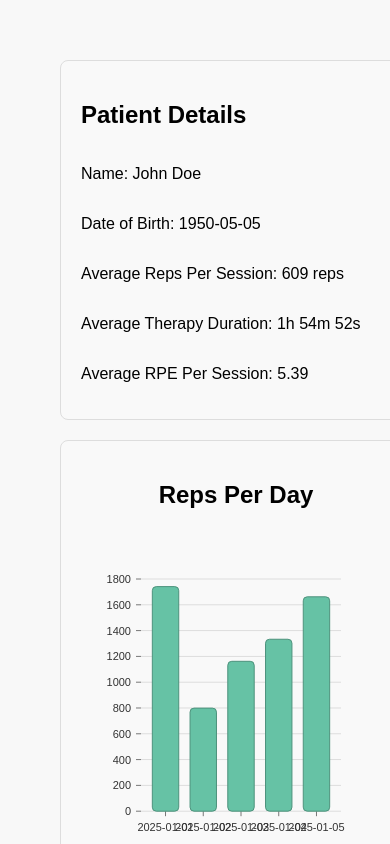
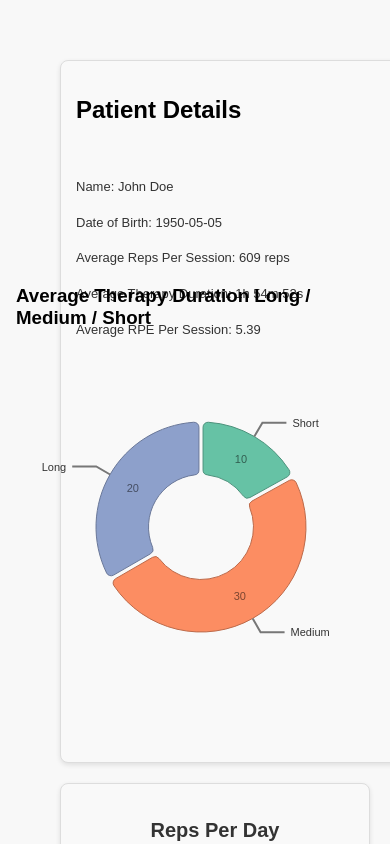
Before and after one commit to DeepCFoxXx/patient-dashboard, a React (Vite) app: page / in a window 390 px wide. Shown: the top 844 px of the page. Built offline with nearby package versions, Linux system fonts and the light colour scheme.

Commit message:
re-arranged containers + added css

```diff
--- a/src/pages/Dashboard.tsx
+++ b/src/pages/Dashboard.tsx
@@ -38,34 +38,35 @@ const Dashboard: React.FC = () => {
   if (error) return <p className="error">{error}</p>;
 
   const durationPieData = [
-    { id: "Short (<15 min)", label: "Short (<15 min)", value: 10 },
-    { id: "Medium (15-30 min)", label: "Medium (15-30 min)", value: 30 },
-    { id: "Long (>30 min)", label: "Long (>30 min)", value: 20 },
+    { id: "Short", label: "Short", value: 10 },
+    { id: "Medium", label: "Medium", value: 30 },
+    { id: "Long", label: "Long", value: 20 },
   ];
 
   return (
     <div className="dashboard">
-      <div className="card">
-        <h2>Patient Details</h2>
+      <div className="card patient-details">
+        <h2 className="underline">Patient Details</h2>
         {patient && (
-          <>
-            <p>Name: {patient.firstName} {patient.lastName}</p>
-            <p>Date of Birth: {patient.dateOfBirth}</p>
-            <p>Average Reps Per Session: {Math.round(averageReps)} reps</p>
-            <p>Average Therapy Duration: {formattedAverageDuration}</p>
-            <p>Average RPE Per Session: {averageRpe.toFixed(2)}</p>
-          </>
+          <div className="patient-info">
+            <div className="patient-info-left">
+              <p>Name: {patient.firstName} {patient.lastName}</p>
+              <p>Date of Birth: {patient.dateOfBirth}</p>
+              <p>Average Reps Per Session: {Math.round(averageReps)} reps</p>
+              <p>Average Therapy Duration: {formattedAverageDuration}</p>
+              <p>Average RPE Per Session: {averageRpe.toFixed(2)}</p>
+            </div>
+            <div className="patient-info-right">
+              <h3>Average Therapy Duration Long / Medium / Short</h3>
+              <PieChart data={durationPieData} />
+            </div>
+          </div>
         )}
       </div>
 
       <div className="card chart-container">
         <h2>Reps Per Day</h2>
         <BarChart data={chartData} />
-      </div>
-
-      <div className="card chart-container">
-        <h2>Average Therapy Duration Long / Medium / Short</h2>
-        <PieChart data={durationPieData} />
       </div>
 
       <div className="card chart-container">
--- a/src/styles/styles.css
+++ b/src/styles/styles.css
@@ -20,24 +20,139 @@ body {
   background-color: #f9f9f9;
   display: flex;
   flex-direction: column;
+  box-shadow: 0 2px 5px rgba(0, 0, 0, 0.1);
+  transition: all 0.3s ease;
+}
+
+.card:hover {
+  box-shadow: 0 4px 12px rgba(0, 0, 0, 0.2);
+  transform: translateY(-5px);
+}
+
+.patient-details {
+  display: flex;
+  flex-wrap: wrap;
+  gap: 20px;
+  margin-bottom: 20px;
+  max-width: 860px;
+  width: 100%;
+}
+
+.patient-info {
+  display: flex;
+  justify-content: space-between;
+  flex-wrap: wrap;
+  width: 100%;
+}
+
+.patient-info-left {
+  flex: 1 1 50%;
+  min-width: 300px;
+}
+
+.patient-info-right {
+  flex: 1 1 50%;
+  min-width: 300px;
+  display: flex;
+  flex-direction: column;
+  justify-content: center;
+  margin-top: -90px;
+  margin-left: -60px;
+}
+
+.patient-info p {
+  font-size: 16px;
+  line-height: 1.8;
+  color: #333;
+}
+
+.patient-info-left p {
+  margin-bottom: 15px;
 }
 
 .chart-container {
   width: 100%;
-    height: 400px;
+  height: 450px;
   overflow: hidden;
   position: relative;
   display: flex;
   justify-content: center;
   align-items: center;
+  margin-top: 20px;
+  padding: 10px;
+  box-sizing: border-box;
 }
 
+.chart-container h2 {
+  font-size: 22px;
+  font-weight: 600;
+  color: #333;
+  margin-bottom: 20px;
+  line-height: 1.4;
+}
+
+.chart-container:hover {
+  transform: scale(1.02);
+  transition: all 0.3s ease;
+}
 
 .error {
   color: red;
   font-weight: bold;
+  font-size: 18px;
 }
 
 .loading {
   font-style: italic;
+  font-size: 16px;
 }
+
+@media (max-width: 768px) {
+  .chart-container {
+    height: 300px;
+    margin-top: 15px;
+  }
+
+  .chart-container h2 {
+    font-size: 20px;
+    margin-bottom: 15px;
+  }
+
+  .patient-info-left p,
+  .patient-info-right p {
+    font-size: 14px;
+    line-height: 1.6;
+  }
+
+  .patient-details {
+    flex-direction: column;
+    max-width: 100%;
+    padding: 10px;
+  }
+
+  .patient-info-left,
+  .patient-info-right {
+    min-width: 100%;
+    flex: 1 1 100%;
+  }
+}
+
+@media (max-width: 480px) {
+  .card {
+    padding: 15px;
+  }
+
+  .patient-info p {
+    font-size: 14px;
+  }
+
+  .patient-info-left p,
+  .patient-info-right p {
+    font-size: 13px;
+  }
+
+  .chart-container {
+    height: 250px;
+  }
+
+}
```
Lines whose indentation alone changed are shown as unchanged.
